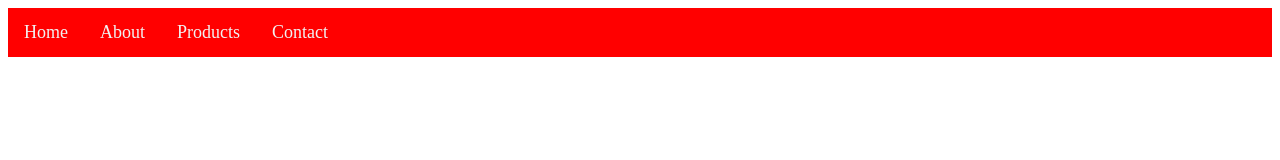
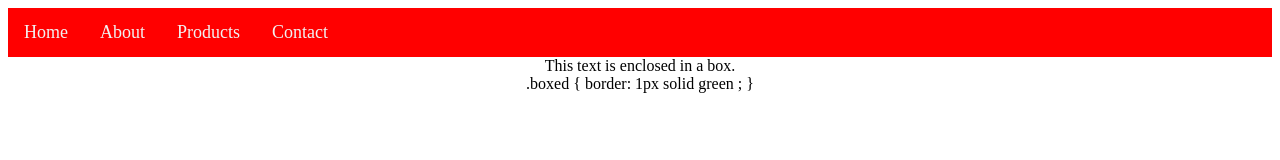
Before and after one commit to Harmonkj/CSS-Review, a plain HTML site: page products.html in a window 1280 px wide. Drawn offline with Linux system fonts and the light colour scheme.

Commit message:
Update products.html

```diff
--- a/products.html
+++ b/products.html
@@ -42,6 +42,12 @@
 </head>
 <body>
   <center>
+    <div class="boxed">
+  This text is enclosed in a box.
+</div>
+    .boxed {
+  border: 1px solid green ;
+}
 
 
 
```
